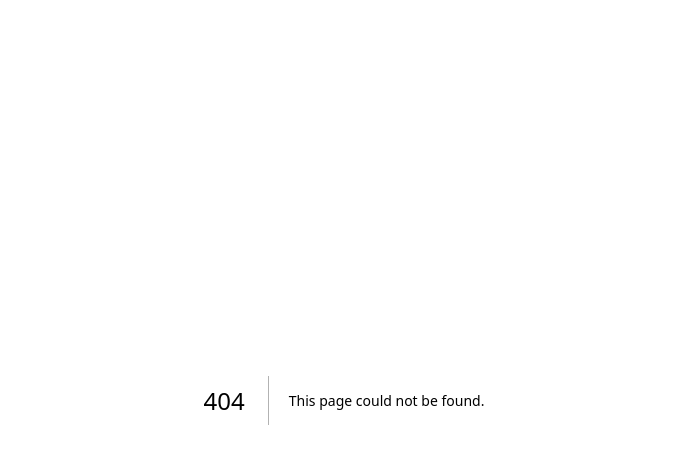
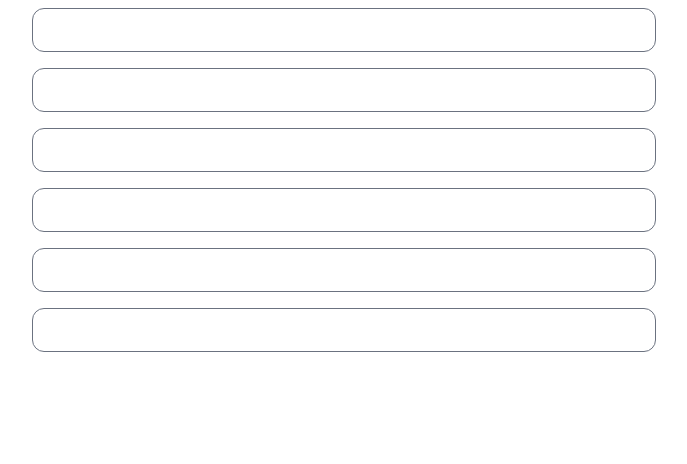
Before and after one commit to KeywordHanaro/KeywordHanaro_FE, a Next.js app: page /comps-test in a window 1280 px wide. Before the commit this address had no page. Shown: the top 464 px of the page, without its empty margins (296-983 px from the left). Built offline with nearby package versions, Linux system fonts and the light colour scheme.

Commit message:
update global css

```diff
--- /dev/null
+++ b/app/comps-test/page.tsx
@@ -0,0 +1,48 @@
+import { DefaultInputRef } from '@/components/atoms/Inputs';
+
+export default function CompsTestPage() {
+  return (
+    <>
+      <div>
+        <form>
+          <DefaultInputRef
+            name='hi'
+            type='email'
+            required={true}
+            error='error message...'
+          />
+					<DefaultInputRef
+            name='hi'
+            type='email'
+            required={true}
+            error='error message...'
+          />
+					<DefaultInputRef
+            name='hi'
+            type='email'
+            required={true}
+            error='error message...'
+          />
+					<DefaultInputRef
+            name='hi'
+            type='email'
+            required={true}
+            error='error message...'
+          />
+					<DefaultInputRef
+            name='hi'
+            type='email'
+            required={true}
+            error='error message...'
+          />
+					<DefaultInputRef
+            name='hi'
+            type='email'
+            required={true}
+            error='error message...'
+          />
+        </form>
+      </div>
+    </>
+  );
+}
--- a/app/globals.css
+++ b/app/globals.css
@@ -60,13 +60,18 @@
     @apply border-border;
   }
   body {
-    @apply bg-background text-foreground;
+    @apply bg-background text-foreground sm:max-w-[640px] w-full;
+  }
+  html{
+    @apply flex justify-center w-full
   }
 }
 
 
 @layer components{
-
+  .input-box{
+    @apply flex flex-col text-right p-2 relative
+  }
 }
 
 @layer utilities {
--- a/app/layout.tsx
+++ b/app/layout.tsx
@@ -24,7 +24,7 @@ export default function RootLayout({
   children: React.ReactNode;
 }>) {
   return (
-    <html lang="en">
+    <html>
       <body
         className={`${geistSans.variable} ${geistMono.variable} antialiased`}
       >
--- a/components/atoms/Inputs.tsx
+++ b/components/atoms/Inputs.tsx
@@ -29,22 +29,22 @@ function DefaultInput(
   ref: ForwardedRef<HTMLInputElement>
 ) {
   const [isTouched, setIsTouched] = useState(false);
-
   const [inputValue, setInputValue] = useState(value);
 
+  /** input onchange 핸들러 */
   const handleChange = (e: React.ChangeEvent<HTMLInputElement>) => {
     if (onChange) {
       onChange(e);
     }
     setInputValue(e.target.value);
   };
-
+  /** 입력 초기화 버튼 핸들러 */
   const handleClear = () => {
-    setInputValue(''); // 입력 필드 초기화
+    setInputValue('');
   };
-
+  /** 사용자 입력 감지 핸들러 */
   const handleBlur = () => {
-    setIsTouched(true); // 입력이 완료되면 상태 업데이트
+    setIsTouched(true);
   };
   return (
     <>
@@ -55,7 +55,7 @@ function DefaultInput(
           type={type}
           className={clsx(
             { classNames },
-            'peer border border-gray-500 py-2 px-4 rounded-xl h-11',
+            'peer border border-gray-500 px-4 rounded-xl h-11',
             isTouched && 'invalid:border-red-600'
           )}
           placeholder={placeHolder}
@@ -71,11 +71,10 @@ function DefaultInput(
               onClick={handleClear}
               className='absolute right-4 top-1/2 transform -translate-y-1/2 focus:outline-none cursor-pointer'
             >
-              <TiDelete className='h-5 w-5' />
+              <TiDelete size={20} />
             </a>
           </div>
         )}
-
         {isTouched && (
           <span className='peer-invalid:block hidden text-red-600'>
             <small>{error}</small>
```
